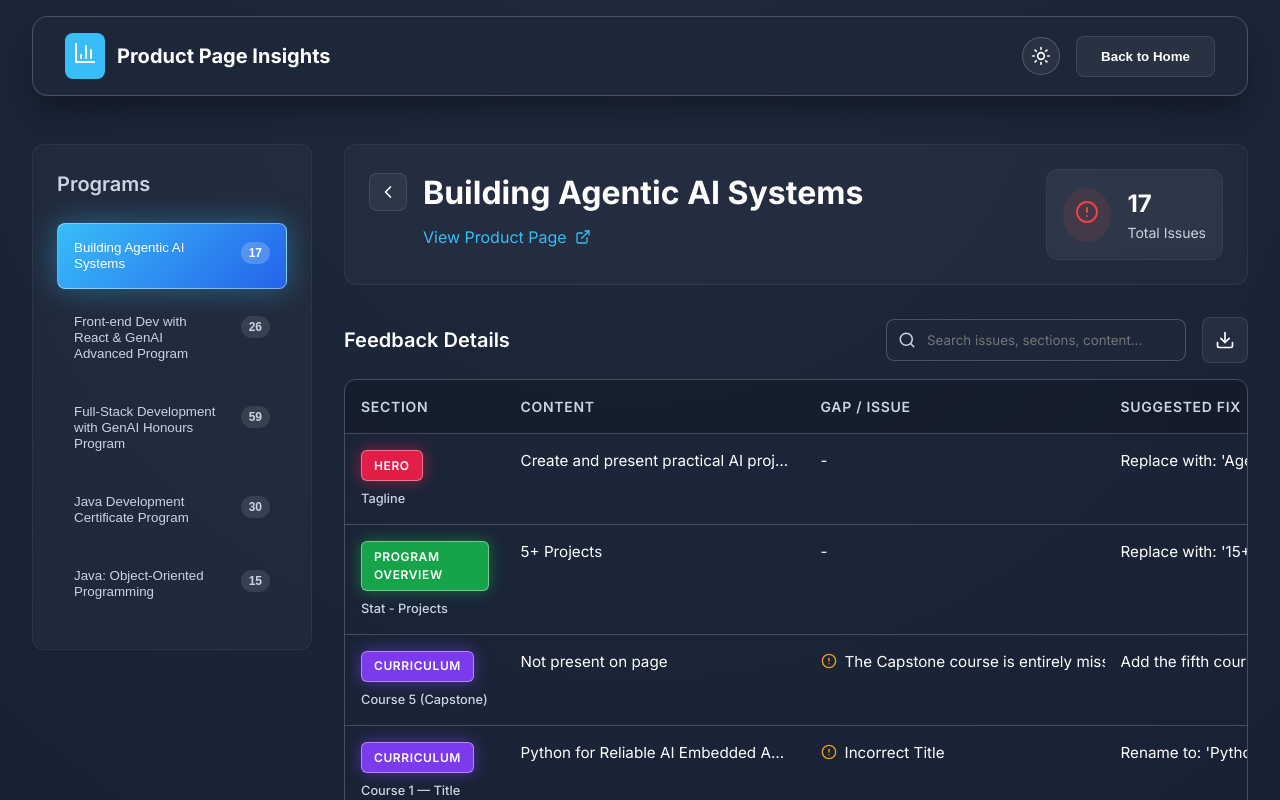
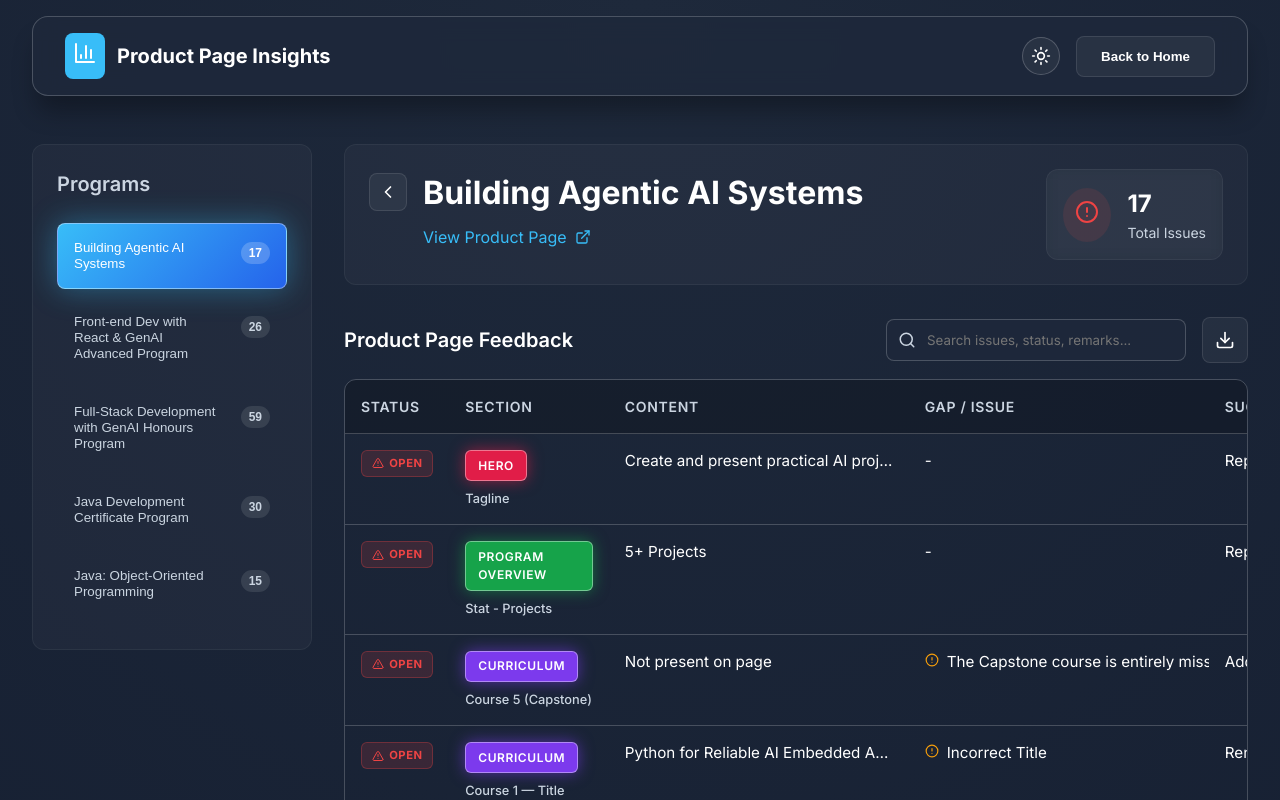
Before and after one commit to NanditaVora/website-feedback-dashboard, a React (Vite) app: page / in a window 1280 px wide. Both pictures are taken after a click on the button "Go to Dashboard". Shown: the top 800 px of the page. Built offline with nearby package versions, Linux system fonts and the light colour scheme.

Commit message:
feat: Add Status and Remarks workflow support

```diff
--- a/src/components/Dashboard.jsx
+++ b/src/components/Dashboard.jsx
@@ -1,5 +1,5 @@
 import React, { useState, useEffect, useRef } from 'react';
-import { ExternalLink, AlertCircle, Search, Download, X, ChevronLeft, Menu } from 'lucide-react';
+import { ExternalLink, AlertCircle, Search, Download, X, ChevronLeft, Menu, CheckCircle, Clock, AlertTriangle } from 'lucide-react';
 
 const Dashboard = ({ data, selectedProgramId, setSelectedProgramId }) => {
   const selectedProgram = data.find(p => p.id === selectedProgramId);
@@ -17,13 +17,10 @@ const Dashboard = ({ data, selectedProgramId, setSelectedProgramId }) => {
 
   const handleIssueClick = (issue, e) => {
     const rect = e.currentTarget.getBoundingClientRect();
-    // Use the viewport-relative top position
     const cardHeight = 450;
     let top = rect.top - 100;
-
     const minTop = 20;
     const maxTop = window.innerHeight - cardHeight - 20;
-
     setPanelTop(Math.max(minTop, Math.min(top, maxTop)));
     setSelectedIssue(issue);
   };
@@ -48,6 +45,17 @@ const Dashboard = ({ data, selectedProgramId, setSelectedProgramId }) => {
     return 'tag-default';
   };
 
+  const getStatusBadge = (status) => {
+    const s = (status || 'Open').toLowerCase();
+    if (s.includes('complete') || s.includes('done') || s.includes('fixed')) {
+      return <span className="status-badge status-completed"><CheckCircle size={12} /> Fixed</span>;
+    }
+    if (s.includes('progress')) {
+      return <span className="status-badge status-progress"><Clock size={12} /> In Progress</span>;
+    }
+    return <span className="status-badge status-open"><AlertTriangle size={12} /> Open</span>;
+  };
+
   const filteredIssues = selectedProgram ? selectedProgram.issues.filter(issue => {
     const searchLower = searchTerm.toLowerCase();
     return (
@@ -55,7 +63,9 @@ const Dashboard = ({ data, selectedProgramId, setSelectedProgramId }) => {
       (issue['Gap / Issue'] || '').toLowerCase().includes(searchLower) ||
       (issue['Section Heading'] || '').toLowerCase().includes(searchLower) ||
       (issue['Sub-Section Heading'] || '').toLowerCase().includes(searchLower) ||
-      (issue['Fix Suggested'] || '').toLowerCase().includes(searchLower)
+      (issue['Fix Suggested'] || '').toLowerCase().includes(searchLower) ||
+      (issue['Status'] || '').toLowerCase().includes(searchLower) ||
+      (issue['Remarks'] || '').toLowerCase().includes(searchLower)
     );
   }) : [];
 
@@ -76,10 +86,6 @@ const Dashboard = ({ data, selectedProgramId, setSelectedProgramId }) => {
 
   return (
     <div className="container" style={{ padding: '2rem' }}>
-      {/*
-        CRITICAL FIX: The floating card MUST be a direct child of a container
-        WITHOUT any transform/animation to ensure position: fixed works relative to viewport.
-      */}
       <div className="dashboard-layout animate-fade-in">
         {/* Sidebar */}
         <div className={`sidebar-container ${isSidebarOpen ? '' : 'collapsed'}`} style={{
@@ -149,13 +155,13 @@ const Dashboard = ({ data, selectedProgramId, setSelectedProgramId }) => {
 
             <div style={{ display: 'flex', flexDirection: 'column', gap: '1rem' }}>
               <div style={{ display: 'flex', justifyContent: 'space-between', alignItems: 'center', flexWrap: 'wrap', gap: '1rem' }}>
-                <h2 style={{ fontSize: '1.25rem', fontWeight: '600' }}>Feedback Details</h2>
+                <h2 style={{ fontSize: '1.25rem', fontWeight: '600' }}>Product Page Feedback</h2>
                 <div style={{ display: 'flex', gap: '1rem', alignItems: 'center' }}>
                   <div style={{ position: 'relative', width: '300px' }}>
                     <Search size={18} color="var(--text-secondary)" style={{ position: 'absolute', left: '12px', top: '50%', transform: 'translateY(-50%)' }} />
                     <input
                       type="text"
-                      placeholder="Search issues, sections, content..."
+                      placeholder="Search issues, status, remarks..."
                       value={searchTerm}
                       onChange={(e) => setSearchTerm(e.target.value)}
                       style={{
@@ -180,20 +186,24 @@ const Dashboard = ({ data, selectedProgramId, setSelectedProgramId }) => {
                 <table>
                   <thead>
                     <tr>
+                      <th style={{ width: '12%' }}>Status</th>
                       <th style={{ width: '15%' }}>Section</th>
-                      <th style={{ width: '25%' }}>Content</th>
-                      <th style={{ width: '30%' }}>Gap / Issue</th>
-                      <th style={{ width: '30%' }}>Suggested Fix</th>
+                      <th style={{ width: '23%' }}>Content</th>
+                      <th style={{ width: '25%' }}>Gap / Issue</th>
+                      <th style={{ width: '25%' }}>Suggested Fix</th>
                     </tr>
                   </thead>
                   <tbody>
-                    {filteredIssues.map((issue, idx) => (
+                    {filteredIssues.map((issue, idx) => {
+                      const isCompleted = (issue['Status'] || '').toLowerCase().includes('complete') || (issue['Status'] || '').toLowerCase().includes('fixed');
+                      return (
                         <tr
                           key={`${issue['Section Heading']}-${issue['Sub-Section Heading']}-${idx}`}
                           onClick={(e) => handleIssueClick(issue, e)}
                           style={{ cursor: 'pointer' }}
-                        className={`clickable-row ${selectedIssue === issue ? 'active-row' : ''}`}
+                          className={`clickable-row ${selectedIssue === issue ? 'active-row' : ''} ${isCompleted ? 'row-completed' : ''}`}
                         >
+                          <td>{getStatusBadge(issue['Status'])}</td>
                           <td>
                             <div style={{ marginBottom: '0.5rem' }}>
                               <span className={`section-tag ${getTagColor(issue['Section Heading'])}`}>
@@ -202,18 +212,19 @@ const Dashboard = ({ data, selectedProgramId, setSelectedProgramId }) => {
                             </div>
                             <div style={{ fontSize: '0.8rem', color: 'var(--text-secondary)', fontWeight: '500' }}>{issue['Sub-Section Heading']}</div>
                           </td>
-                        <td className="text-preview">{issue['Content'] ? (issue['Content'].length > 50 ? issue['Content'].substring(0, 50) + '...' : issue['Content']) : '-'}</td>
+                          <td className="text-preview">{issue['Content'] ? (issue['Content'].length > 40 ? issue['Content'].substring(0, 40) + '...' : issue['Content']) : '-'}</td>
                           <td className="text-preview">
                             {issue['Gap / Issue'] ? (
                                <div style={{ display: 'flex', gap: '0.5rem', alignItems: 'flex-start' }}>
-                               <AlertCircle size={16} color="var(--warning)" style={{ flexShrink: 0, marginTop: '2px' }} />
-                               <span>{issue['Gap / Issue'].length > 50 ? issue['Gap / Issue'].substring(0, 50) + '...' : issue['Gap / Issue']}</span>
+                                 <AlertCircle size={14} color="var(--warning)" style={{ flexShrink: 0, marginTop: '2px' }} />
+                                 <span>{issue['Gap / Issue'].length > 40 ? issue['Gap / Issue'].substring(0, 40) + '...' : issue['Gap / Issue']}</span>
                                </div>
                             ) : '-'}
                           </td>
-                        <td className="text-preview">{issue['Fix Suggested'] ? (issue['Fix Suggested'].length > 50 ? issue['Fix Suggested'].substring(0, 50) + '...' : issue['Fix Suggested']) : '-'}</td>
+                          <td className="text-preview">{issue['Fix Suggested'] ? (issue['Fix Suggested'].length > 40 ? issue['Fix Suggested'].substring(0, 40) + '...' : issue['Fix Suggested']) : '-'}</td>
                         </tr>
-                    ))}
+                      );
+                    })}
                   </tbody>
                 </table>
               </div>
@@ -223,7 +234,7 @@ const Dashboard = ({ data, selectedProgramId, setSelectedProgramId }) => {
         </div>
       </div>
 
-      {/* Floating Side Card - PLACED OUTSIDE ANIMATED DIV */}
+      {/* Floating Side Card */}
       {selectedIssue && (
         <div
           style={{
@@ -256,11 +267,16 @@ const Dashboard = ({ data, selectedProgramId, setSelectedProgramId }) => {
               <X size={20} />
             </button>
 
-            <div style={{ marginBottom: '1.5rem' }}>
+            <div style={{ marginBottom: '1.5rem', display: 'flex', justifyContent: 'space-between', alignItems: 'flex-start' }}>
+              <div>
                 <span className={`section-tag ${getTagColor(selectedIssue['Section Heading'])}`} style={{ marginBottom: '0.5rem' }}>
                   {selectedIssue['Section Heading']}
                 </span>
                 <h2 style={{ fontSize: '1.5rem', fontWeight: '700', marginTop: '0.5rem', color: '#ffffff' }}>Issue Details</h2>
+              </div>
+              <div style={{ marginTop: '0.5rem' }}>
+                {getStatusBadge(selectedIssue['Status'])}
+              </div>
             </div>
 
             <div style={{ display: 'flex', flexDirection: 'column', gap: '1.25rem' }}>
@@ -291,6 +307,15 @@ const Dashboard = ({ data, selectedProgramId, setSelectedProgramId }) => {
                   <p style={{ whiteSpace: 'pre-wrap', fontSize: '0.9rem', lineHeight: '1.6', color: '#6ee7b7' }}>{selectedIssue['Fix Suggested']}</p>
                 </div>
               )}
+
+              <div className="glass-panel" style={{ padding: '1rem', background: 'rgba(56, 189, 248, 0.05)', border: '1px solid rgba(56, 189, 248, 0.2)' }}>
+                <h4 style={{ color: 'var(--accent-color)', fontSize: '0.8rem', textTransform: 'uppercase', letterSpacing: '0.05em', marginBottom: '0.5rem' }}>Developer Remarks</h4>
+                <p style={{ whiteSpace: 'pre-wrap', fontSize: '0.9rem', lineHeight: '1.6', color: '#f1f5f9' }}>
+                  {selectedIssue['Remarks'] && selectedIssue['Remarks'] !== 'nan'
+                    ? selectedIssue['Remarks']
+                    : "No remarks added yet. Add a 'Remarks' column to your Excel to show progress notes here."}
+                </p>
+              </div>
             </div>
           </div>
         </div>
--- a/src/index.css
+++ b/src/index.css
@@ -299,3 +299,41 @@ tbody tr.active-row td {
 .clickable-row:hover {
   background: rgba(255, 255, 255, 0.05);
 }
+
+.status-badge {
+  padding: 0.25rem 0.6rem;
+  border-radius: 6px;
+  font-size: 0.7rem;
+  font-weight: 700;
+  text-transform: uppercase;
+  letter-spacing: 0.05em;
+  display: inline-flex;
+  align-items: center;
+  gap: 0.35rem;
+}
+
+.status-completed {
+  background: rgba(16, 185, 129, 0.15);
+  color: #10b981;
+  border: 1px solid rgba(16, 185, 129, 0.3);
+}
+
+.status-open {
+  background: rgba(239, 68, 68, 0.15);
+  color: #ef4444;
+  border: 1px solid rgba(239, 68, 68, 0.3);
+}
+
+.status-progress {
+  background: rgba(245, 158, 11, 0.15);
+  color: #f59e0b;
+  border: 1px solid rgba(245, 158, 11, 0.3);
+}
+
+.row-completed {
+  opacity: 0.5;
+}
+
+.row-completed:hover {
+  opacity: 1;
+}
```
Lines whose indentation alone changed are shown as unchanged.
